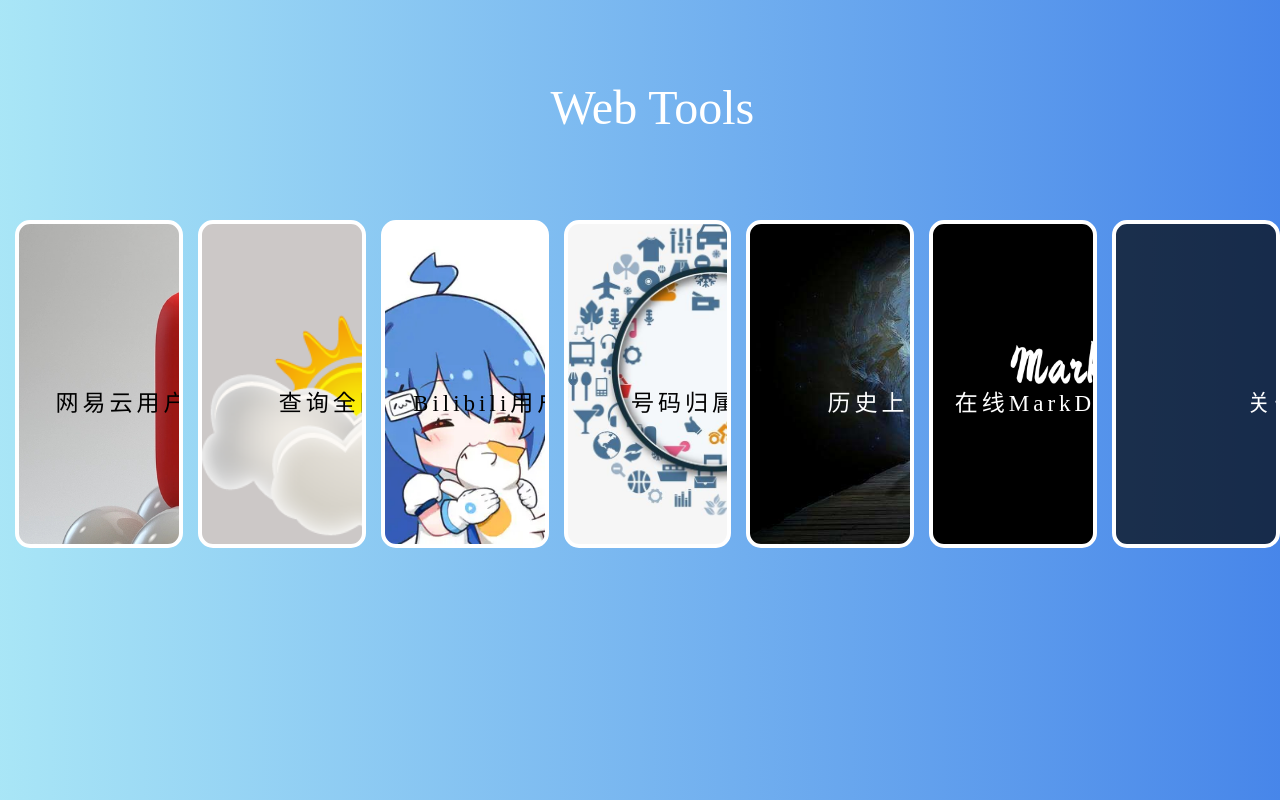
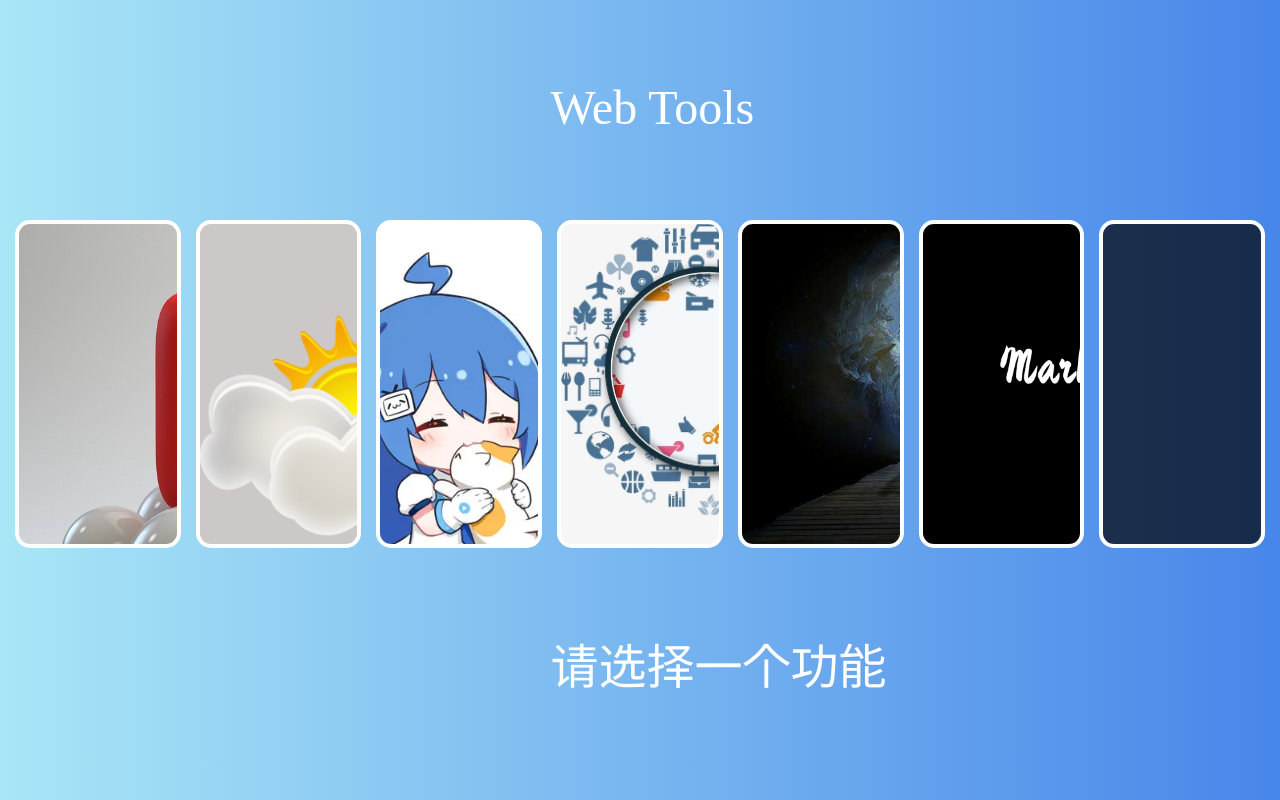
Before and after one commit to Tony-hnv/vue2_webtools, a Vue app: page /index in a window 1280 px wide. Built offline with nearby package versions, Linux system fonts and the light colour scheme.

Commit message:
fixed indexpage beauty

```diff
--- a/src/views/index.vue
+++ b/src/views/index.vue
@@ -2,35 +2,82 @@
   <div class="index-container">
     <span>Web Tools</span>
     <div class="index">
-      <div class="wyy">
-        <router-link to="/wyy" class="link">网易云用户信息查询</router-link>
+      <div class="wyy" name='查询网易云用户信息' ref="wyy" @mouseenter="getWyyName()" @mouseleave="clear()" @click="toWyy()">
       </div>
-      <div class="tq">
-        <router-link to="/wether" class="link" >查询全国天气</router-link>
+      <div class="tq" name='查询今日天气' ref="tq" @mouseleave="clear()" @mouseenter="getTqName()"  @click="toWether()">
       </div>
-      <div class="blfm">
-        <router-link to="/bilibili" class="link" >Bilibili用户信息获取</router-link>
+      <div class="blfm" name='查询b站用户信息' ref="blfm" @mouseenter="getBlfmName()" @mouseleave="clear()"  @click="toBilibili()">
       </div>
-      <div class="telno">
-        <router-link to="/telnumber" class="link" >号码归属地查询</router-link>
+      <div class="telno" name='查询手机号信息' ref="telno" @mouseenter="getTelnoName()" @mouseleave="clear()"  @click="toTel()">
       </div>
-      <div class="history">
-        <router-link to="/history" class="link" >历史上的今天</router-link>
+      <div class="history" name='历史上的今日' ref="history" @mouseenter="getHistoryName()" @mouseleave="clear()" @click="toHistory()">
       </div>
-      <div class="MdEditor">
-        <router-link to="/md" class="link" >在线MarkDown编辑器</router-link>
+      <div class="MdEditor" name='在线md编辑器' ref="mdEditor" @mouseenter="getMdEditorName()" @mouseleave="clear()" @click="toMd()">
       </div>
-      <div class="about">
-        <router-link to="/about" class="link" >关于</router-link>
+      <div class="about" name='本站关于页面' ref="about" @mouseenter="getAboutName()" @mouseleave="clear()" @click="toAbout()">
       </div>
     </div>
+    <span v-text='title'></span>
   </div>
 </template>
 
 <script>
 export default {
+  name: 'index',
+  data () {
+    return {
+      title: '请选择一个功能'
+    }
+  },
+  methods: {
+    clear () {
+      this.title = '请选择一个功能'
+    },
+    getWyyName () {
+      this.title = this.$refs.wyy.getAttribute('name')
+    },
+    getTqName () {
+      this.title = this.$refs.tq.getAttribute('name')
+    },
+    getBlfmName () {
+      this.title = this.$refs.blfm.getAttribute('name')
+    },
+    getTelnoName () {
+      this.title = this.$refs.telno.getAttribute('name')
+    },
+    getHistoryName () {
+      this.title = this.$refs.history.getAttribute('name')
+    },
+    getMdEditorName () {
+      this.title = this.$refs.mdEditor.getAttribute('name')
+    },
+    getAboutName () {
+      this.title = this.$refs.about.getAttribute('name')
+    },
+    toWyy () {
+      this.$router.push('/wyy')
+    },
+    toBilibili () {
+      this.$router.push('/bilibili')
+    },
+    toWether () {
+      this.$router.push('/wether')
+    },
+    toTel () {
+      this.$router.push('/telnumber')
+    },
+    toHistory () {
+      this.$router.push('/history')
+    },
+    toMd () {
+      this.$router.push('/md')
+    },
+    toAbout () {
+      this.$router.push('/about')
+    }
+  }
+}
 
-}
 </script>
 
 <style lang="less" scoped>
@@ -47,8 +94,7 @@ export default {
     margin-top: 5rem;
     margin-bottom: 5rem;
     &:hover {
-      color: #fff;
-      text-shadow: 1rem 1rem 1rem skyblue;
+      text-shadow: 1rem 1rem 1rem rgba(63, 91, 233, 0.741);
     }
   }
 }
@@ -58,40 +104,22 @@ export default {
   justify-content: space-around;
   align-items: center;
 
-  .link {
-    text-decoration: none;
-    display: block;
-    height: 11.875rem /* 190/16 */;
-    width: 18.75rem /* 300/16 */;
-    height: 12.5rem /* 200/16 */;
-    margin-bottom: .625rem /* 10/16 */;
-    margin-left: 5%;
-    margin-right: 5%;
-    margin-top: .9375rem /* 15/16 */;
-    border-radius: .9375rem /* 15/16 */;
-    color: black;
-    font-size: 1.4375rem /* 23/16 */;
-    font-weight: 50rem /* 800/16 */;
-    letter-spacing: .25rem /* 4/16 */;
-    text-align: center;
-    line-height: 20.625rem /* 330/16 */;
-  }
   :hover {
-    transition: transform .3s, box-shadow .3s;
-    transform: translateY(-4px);
-    flex-basis: 40%;
+    // filter:blur(.0625rem /* 1/16 */);
+    transition: transform .5s, box-shadow .5s;
+    transform: translateY(-.3125rem /* 5/16 */);
+    flex-basis: 30%;
   }
    .wyy {
     background: url('../asserts/img/wyy-item.jpg');
     background-size: cover;
-    filter:blur(.0375rem /* 0.6/16 */);
     border-radius: .9375rem /* 15/16 */;
     background-size: cover;
     border: .25rem /* 4/16 */ solid #fff;
     overflow: hidden;
     margin-left: .9375rem /* 15/16 */;
     margin-top: .3125rem /* 5/16 */;
-    // width: 17.5rem /* 280/16 */;
+    width: 17.5rem /* 280/16 */;
     height: 20rem /* 320/16 */;
     object-fit: cover;
     transition: .5s;
@@ -108,7 +136,7 @@ export default {
     overflow: hidden;
     margin-left: .9375rem /* 15/16 */;
     margin-top: .3125rem /* 5/16 */;
-    // width: 17.5rem /* 280/16 */;
+    width: 17.5rem /* 280/16 */;
     height: 20rem /* 320/16 */;
     object-fit: cover;
     transition: .5s;
@@ -124,7 +152,7 @@ export default {
     overflow: hidden;
     margin-left: .9375rem /* 15/16 */;
     margin-top: .3125rem /* 5/16 */;
-    // width: 17.5rem /* 280/16 */;
+    width: 17.5rem /* 280/16 */;
     height: 20rem /* 320/16 */;
     object-fit: cover;
     transition: .5s;
@@ -140,7 +168,7 @@ export default {
     overflow: hidden;
     margin-left: .9375rem /* 15/16 */;
     margin-top: .3125rem /* 5/16 */;
-    // width: 17.5rem /* 280/16 */;
+    width: 17.5rem /* 280/16 */;
     height: 20rem /* 320/16 */;
     object-fit: cover;
     transition: .5s;
@@ -156,7 +184,7 @@ export default {
     overflow: hidden;
     margin-left: .9375rem /* 15/16 */;
     margin-top: .3125rem /* 5/16 */;
-    // width: 17.5rem /* 280/16 */;
+    width: 17.5rem /* 280/16 */;
     height: 20rem /* 320/16 */;
     object-fit: cover;
     transition: .5s;
@@ -175,7 +203,7 @@ export default {
     overflow: hidden;
     margin-left: .9375rem /* 15/16 */;
     margin-top: .3125rem /* 5/16 */;
-    // width: 17.5rem /* 280/16 */;
+    width: 17.5rem /* 280/16 */;
     height: 20rem /* 320/16 */;
     object-fit: cover;
     transition: .5s;
@@ -192,9 +220,9 @@ export default {
     border: .25rem /* 4/16 */ solid #fff;
     background-color: rgba(0, 0, 0, 0.679);
     overflow: hidden;
-    margin-left: .9375rem /* 15/16 */;
-    margin-top: .3125rem /* 5/16 */;
-    // width: 17.5rem /* 280/16 */;
+    // margin-right: .9375rem /* 15/16 */;
+    margin: .3125rem /* 5/16 */ .9375rem /* 15/16 */ 0 .9375rem /* 15/16 */;
+    width: 17.5rem /* 280/16 */;
     height: 20rem /* 320/16 */;
     object-fit: cover;
     transition: .5s;
```
